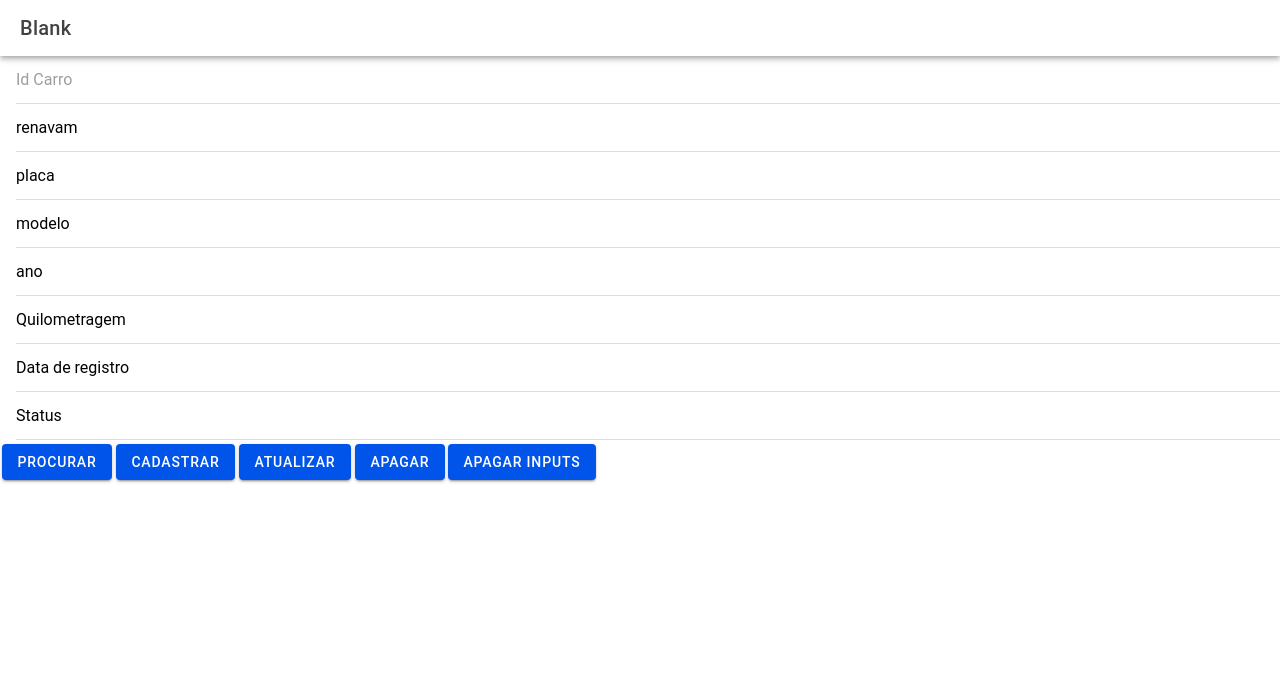
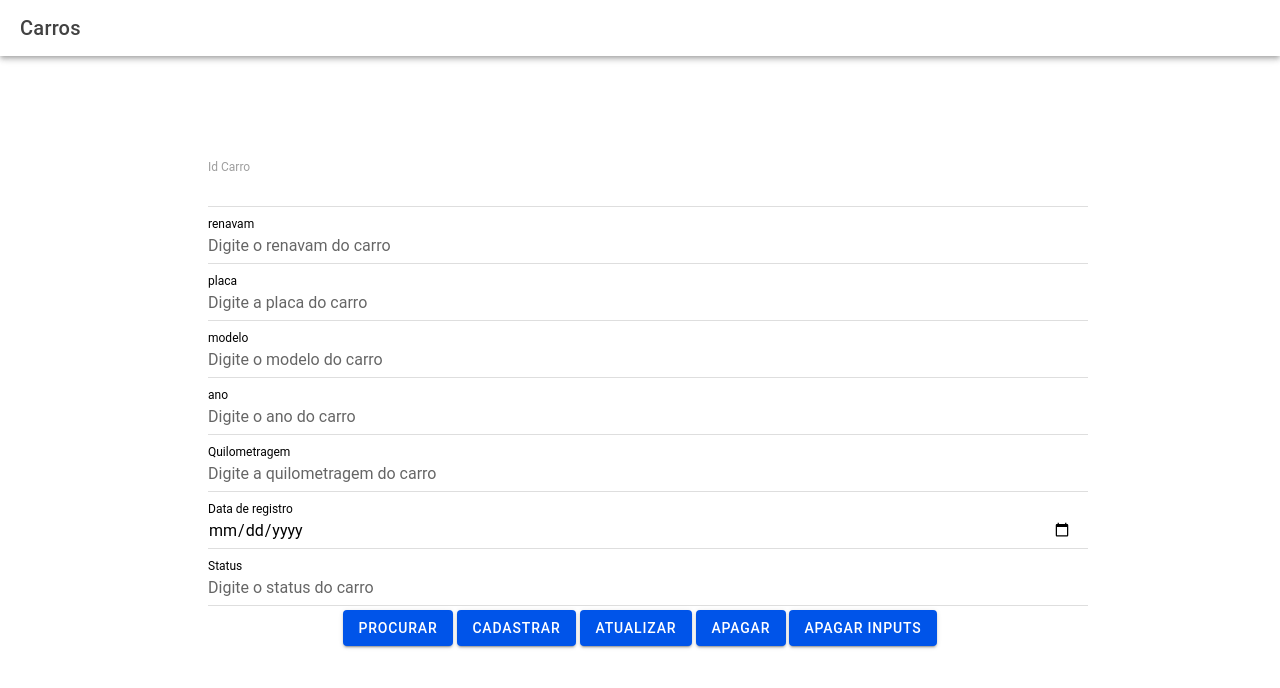
Before and after one commit to marcos221-Br/KRM-client, a React (Vite) app: page /home in a window 1280 px wide. Shown: the top 688 px of the page. Built offline with nearby package versions, Linux system fonts and the light colour scheme.

Commit message:
CSS
CSS for Home

```diff
--- a/src/pages/Home.css
+++ b/src/pages/Home.css
@@ -0,0 +1,8 @@
+.car{
+    text-align: center;
+    position: absolute;
+    left: 15%;
+    right: 15%;
+    top: 50%;
+    transform: translateY(-50%);
+}
--- a/src/pages/Home.tsx
+++ b/src/pages/Home.tsx
@@ -73,40 +73,35 @@ const Home: React.FC = () => {
     <IonPage>
       <IonHeader>
         <IonToolbar>
-          <IonTitle>Blank</IonTitle>
+          <IonTitle>Carros</IonTitle>
         </IonToolbar>
       </IonHeader>
       <IonContent fullscreen>
-        <IonHeader collapse="condense">
-          <IonToolbar>
-            <IonTitle size="large">Blank</IonTitle>
-          </IonToolbar>
-        </IonHeader>
         <div className='car'>
           <div>
             <IonItem>
-              <IonInput label="Id Carro" id='carId' disabled></IonInput>
+              <IonInput label="Id Carro" id='carId' disabled labelPlacement='stacked'></IonInput>
             </IonItem>
             <IonItem>
-              <IonInput label='renavam' id='reindeer'></IonInput>
+              <IonInput label='renavam' id='reindeer' labelPlacement='stacked' required placeholder="Digite o renavam do carro"></IonInput>
             </IonItem>
             <IonItem>
-              <IonInput label='placa' id='plate'></IonInput>
+              <IonInput label='placa' id='plate' labelPlacement='stacked' required placeholder="Digite a placa do carro"></IonInput>
             </IonItem>
             <IonItem>
-              <IonInput label='modelo' id='model'></IonInput>
+              <IonInput label='modelo' id='model' labelPlacement='stacked' required placeholder="Digite o modelo do carro"></IonInput>
             </IonItem>
             <IonItem>
-              <IonInput label='ano' id='year'></IonInput>
+              <IonInput label='ano' id='year' labelPlacement='stacked' required placeholder="Digite o ano do carro"></IonInput>
             </IonItem>
             <IonItem>
-              <IonInput label='Quilometragem' id='kilometer'></IonInput>
+              <IonInput label='Quilometragem' id='kilometer' labelPlacement='stacked' required placeholder="Digite a quilometragem do carro"></IonInput>
             </IonItem>
             <IonItem>
-              <IonInput label='Data de registro' id='registration_date'></IonInput>
+              <IonInput label='Data de registro' id='registration_date' labelPlacement='stacked' required type='date'></IonInput>
             </IonItem>
             <IonItem>
-              <IonInput label='Status' id='status'></IonInput>
+              <IonInput label='Status' id='status' labelPlacement='stacked' required placeholder="Digite o status do carro"></IonInput>
             </IonItem>
           </div>
           <div className='buttons'>
```
